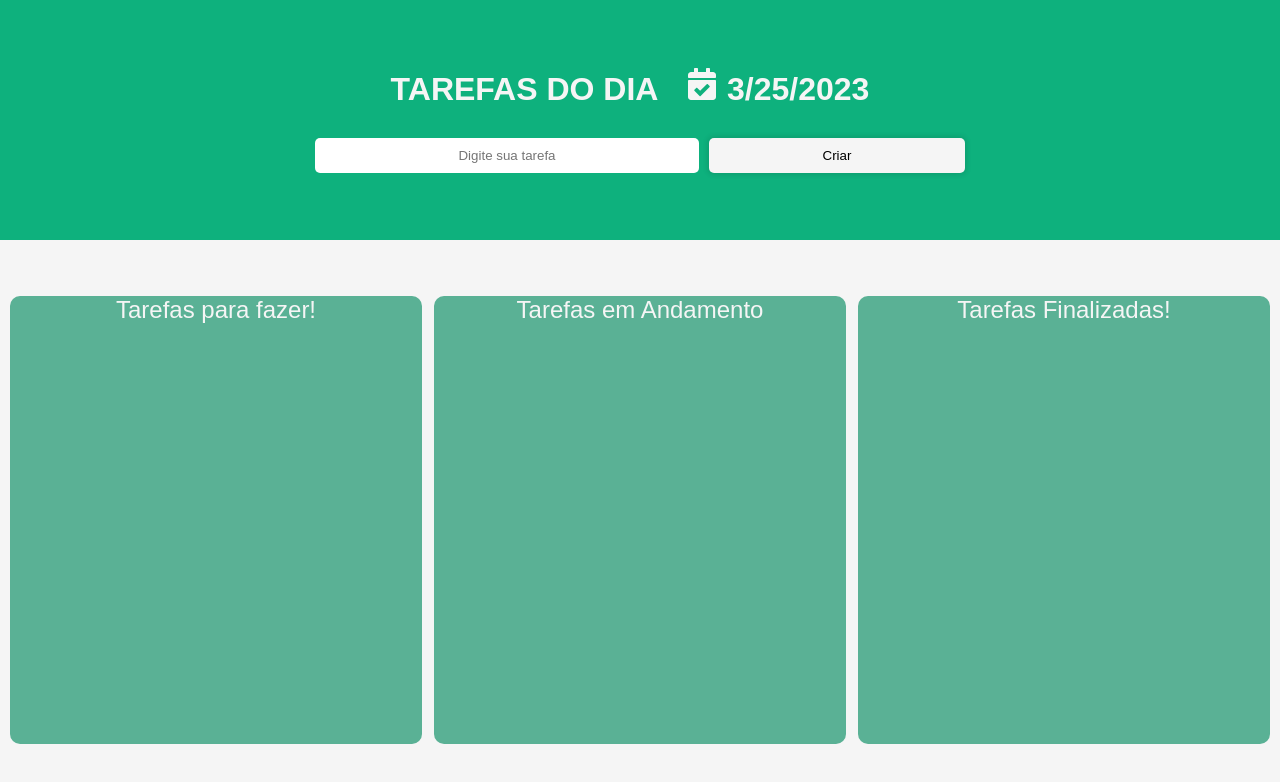
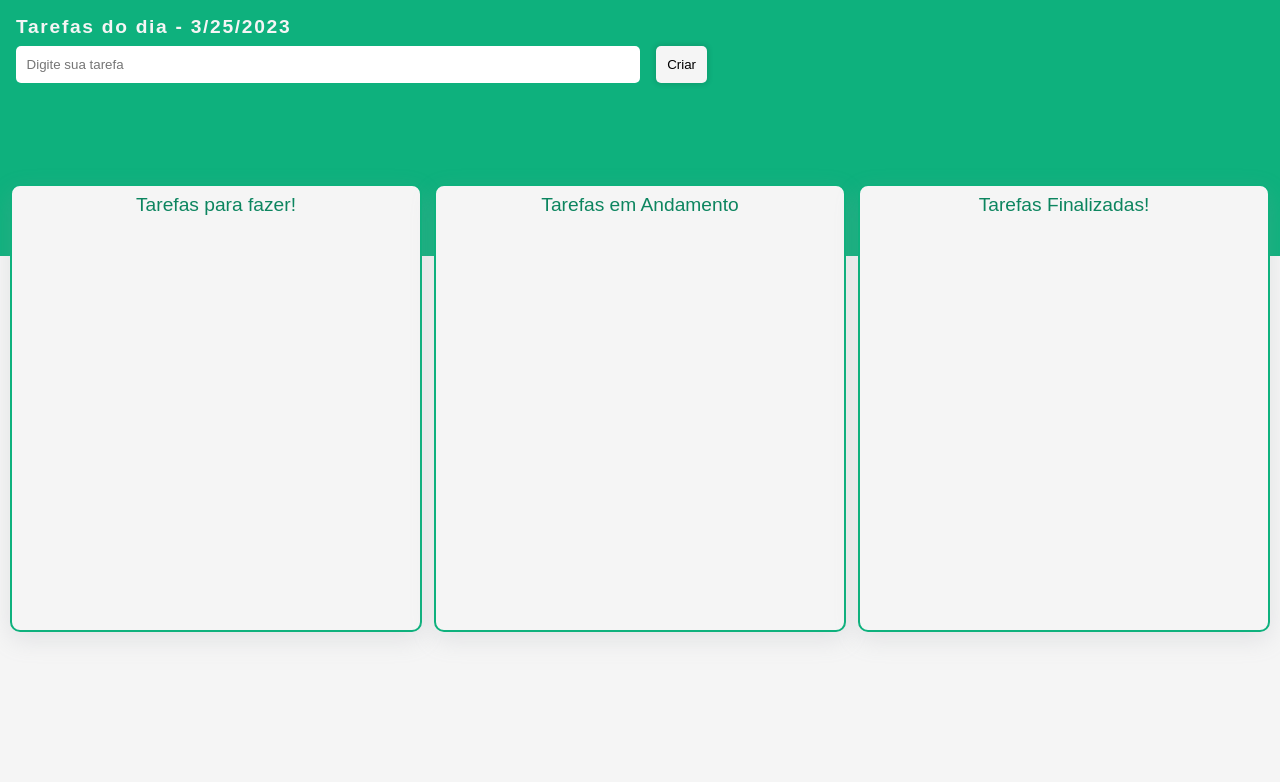
Before and after one commit to renatarko/minhas_tarefas_app, a React (Vite) app: page / in a window 1280 px wide. Shown: the top 782 px of the page. Built offline with nearby package versions, Linux system fonts and the light colour scheme; a web font is replaced by a local one.

Commit message:
refector code

```diff
--- a/src/Componentes/cards/cards.jsx
+++ b/src/Componentes/cards/cards.jsx
@@ -1,91 +1,88 @@
-import React,{  useState, useContext } from "react"
+import React, { useState, useContext } from "react";
 import { FaChevronRight } from "react-icons/fa";
-import { AiOutlineCloseCircle } from "react-icons/ai";
-import { TaskContext } from '../../context/TaskProvider'
-import "./style.css"
-
+import { AiOutlineClose } from "react-icons/ai";
+import { TaskContext } from "../../context/TaskProvider";
+import "./style.css";
 
 const storeRemoveTodo = (todo) => {
-    localStorage.setItem("todo", JSON.stringify(todo))
-}
+  localStorage.setItem("todo", JSON.stringify(todo));
+};
 
 const storeDoing = (doing) => {
-    localStorage.setItem("doing", JSON.stringify(doing))
-}
+  localStorage.setItem("doing", JSON.stringify(doing));
+};
 
 const storeRemoveDoing = (doing) => {
-  localStorage.setItem("doing", JSON.stringify(doing))
-}
+  localStorage.setItem("doing", JSON.stringify(doing));
+};
 
 const storeDone = (done) => {
-  localStorage.setItem("done", JSON.stringify(done))
-}
+  localStorage.setItem("done", JSON.stringify(done));
+};
 
 export const Cards = () => {
-
   const { newTask } = useContext(TaskContext);
 
-  const [todo, setTodo] = useState([])
-  const [doing, setDoing] = useState([])
-  const [done, setDone] = useState([])
+  const [todo, setTodo] = useState([]);
+  const [doing, setDoing] = useState([]);
+  const [done, setDone] = useState([]);
 
   React.useEffect(() => {
-    const _todo = JSON.parse(localStorage.getItem('todo'))
-    const _doing = JSON.parse(localStorage.getItem('doing'))
-    const _done = JSON.parse(localStorage.getItem('done'))
+    const _todo = JSON.parse(localStorage.getItem("todo"));
+    const _doing = JSON.parse(localStorage.getItem("doing"));
+    const _done = JSON.parse(localStorage.getItem("done"));
     if (_todo) {
-      setTodo(_todo)
+      setTodo(_todo);
     }
     if (_doing) {
-      setDoing(_doing)
+      setDoing(_doing);
     }
     if (_done) {
-      setDone(_done)
+      setDone(_done);
     }
-  },[])
+  }, []);
 
   React.useEffect(() => {
     if (newTask && newTask.trim() !== "") {
-      setTodo([...todo, newTask])
-      console.log(newTask)
-      localStorage.setItem("todo", JSON.stringify([...todo, newTask]))
+      setTodo([...todo, newTask]);
+      console.log(newTask);
+      localStorage.setItem("todo", JSON.stringify([...todo, newTask]));
     }
   }, [newTask]);
 
-
   const moveToDoing = (task) => {
-    let filteredMovedToDoing = todo.filter((item) => item !== task)
-    setTodo(filteredMovedToDoing)
-    setDoing([...doing, task])
-    storeRemoveTodo(filteredMovedToDoing)
-    storeDoing([...doing, task])
-  }
+    let filteredMovedToDoing = todo.filter((item) => item !== task);
+    setTodo(filteredMovedToDoing);
+    setDoing([...doing, task]);
+    storeRemoveTodo(filteredMovedToDoing);
+    storeDoing([...doing, task]);
+  };
 
   const moveToDone = (task) => {
-    let filteredMovedToDone = doing.filter((item) => item !== task)
-    setDoing(filteredMovedToDone)
-    setDone([...done, task])
-    storeRemoveDoing(filteredMovedToDone)
-    storeDone([...done, task])
-  }
+    let filteredMovedToDone = doing.filter((item) => item !== task);
+    setDoing(filteredMovedToDone);
+    setDone([...done, task]);
+    storeRemoveDoing(filteredMovedToDone);
+    storeDone([...done, task]);
+  };
 
   const deleteTaskToDo = (task) => {
-    let filteredTodo = todo.filter((item) => item !== task )
-    setTodo(filteredTodo)
-    localStorage.setItem("todo", JSON.stringify(filteredTodo))
-  }
+    let filteredTodo = todo.filter((item) => item !== task);
+    setTodo(filteredTodo);
+    localStorage.setItem("todo", JSON.stringify(filteredTodo));
+  };
 
   const deleteTaskDoing = (task) => {
-   let filteredDoing = doing.filter((item) => item !== task)
-    setDoing(filteredDoing)
-    localStorage.setItem("doing", JSON.stringify(filteredDoing))
-  }
+    let filteredDoing = doing.filter((item) => item !== task);
+    setDoing(filteredDoing);
+    localStorage.setItem("doing", JSON.stringify(filteredDoing));
+  };
 
   const deleteTaskDone = (task) => {
-    let filtedDone = done.filter((item) => item !== task )
-    setDone(filtedDone)
-    localStorage.setItem("done", JSON.stringify(filtedDone))
-  }
+    let filtedDone = done.filter((item) => item !== task);
+    setDone(filtedDone);
+    localStorage.setItem("done", JSON.stringify(filtedDone));
+  };
 
   return (
     <>
@@ -93,14 +90,21 @@ export const Cards = () => {
         <div className="box-title">
           <p className="p-title">Tarefas para fazer!</p>
           <div className="result">
-            {todo.map((task, index) =>
-          <div className="result-work" key={index}>{task}
+            {todo.map((task, index) => (
+              <div className="result-work" key={index}>
+                <span>{task}</span>
                 <div className="container-icons">
-              <FaChevronRight className="icon-arrow" onClick={() => moveToDoing(task)} />
-              <AiOutlineCloseCircle className="icon-close" onClick={() => deleteTaskToDo(task) } />
+                  <FaChevronRight
+                    className="icon-arrow"
+                    onClick={() => moveToDoing(task)}
+                  />
+                  <AiOutlineClose
+                    className="icon-close"
+                    onClick={() => deleteTaskToDo(task)}
+                  />
                 </div>
               </div>
-            )}
+            ))}
           </div>
         </div>
       </div>
@@ -108,28 +112,39 @@ export const Cards = () => {
       <div className="box-work">
         <div className="p-title">Tarefas em Andamento</div>
         <div className="result">
-          {doing.map((task, index) =>
-            <div className="result-work" key={index}>{task}
-              <div className="container-icons" >
-                <FaChevronRight className="icon-arrow" onClick={() => moveToDone(task)} />
-                <AiOutlineCloseCircle className="icon-close" onClick={() => deleteTaskDoing(task) } />
+          {doing.map((task, index) => (
+            <div className="result-work" key={index}>
+              <span>{task}</span>
+              <div className="container-icons">
+                <FaChevronRight
+                  className="icon-arrow"
+                  onClick={() => moveToDone(task)}
+                />
+                <AiOutlineClose
+                  className="icon-close"
+                  onClick={() => deleteTaskDoing(task)}
+                />
               </div>
             </div>
-          )}
+          ))}
         </div>
       </div>
       <div className="box-work">
         <p className="p-title">Tarefas Finalizadas!</p>
         <div className="result">
-        {done.map((task, index) =>
-        <div className="result-work" key={index}>{task}
-          <div className="container-icons" >
-            <AiOutlineCloseCircle className="icon-close" onClick={() => deleteTaskDone(task) } />
+          {done.map((task, index) => (
+            <div className="result-work" key={index}>
+              <span>{task}</span>
+              <div className="container-icons">
+                <AiOutlineClose
+                  className="icon-close"
+                  onClick={() => deleteTaskDone(task)}
+                />
               </div>
             </div>
-          )}
+          ))}
         </div>
       </div>
     </>
-  )
-}
+  );
+};
--- a/src/Componentes/cards/style.css
+++ b/src/Componentes/cards/style.css
@@ -1,22 +1,20 @@
 .box-work {
-  background-color: #5ab195;
+  background-color: #f5f5f5;
   width: 100%;
   height: 80%;
   border-radius: 10px;
   overflow-y: scroll;
+  padding: 0.5rem;
+  border: 2px solid #0eb17d;
+  box-shadow: rgba(149, 157, 165, 0.2) 0px 8px 24px;
 }
 
 .box-work::-webkit-scrollbar {
-  width: 8px;
-}
-
-.box-work::-webkit-scrollbar-track {
-  background: #7bcfb4;
-  border-radius: 10px;
+  width: 5px;
 }
 
 .box-work::-webkit-scrollbar-thumb {
-  background: #d3efe6;
+  background: #b5f0dd;
   border-radius: 10px;
 }
 
@@ -26,8 +24,8 @@
 }
 
 .p-title {
-  color: #f5f5f5;
-  font-size: 1.5rem;
+  color: #0c855f;
+  font-size: 1.2rem;
   text-align: center;
 }
 
@@ -41,12 +39,21 @@
 }
 
 .result-work {
-  background-color: #f5f5f5;
+  background-color: #0eb17d;
   border-radius: 5px;
-  font-size: 1.1rem;
+  font-size: 0.9rem;
   padding: 8px;
   display: flex;
   justify-content: space-between;
+  align-items: center;
+}
+
+.result-work:hover {
+  transform: scale(1.01);
+}
+
+span {
+  color: #f0f0f0;
 }
 
 .container-icons {
@@ -56,9 +63,10 @@
 }
 
 .icon-arrow {
-  color: #5ab195;
+  color: #f7f7f7;
   cursor: pointer;
   transition: all 0.2s;
+  font-size: 1rem;
 }
 
 .icon-arrow:hover {
@@ -66,9 +74,10 @@
 }
 
 .icon-close {
-  color: rgb(156, 33, 33);
+  color: rgb(248, 245, 245);
   cursor: pointer;
   transition: all 0.2s;
+  font-size: 1.1rem;
 }
 
 .icon-close:hover {
--- a/src/Componentes/header/header.jsx
+++ b/src/Componentes/header/header.jsx
@@ -1,34 +1,37 @@
-import React from 'react'
-import { TaskContext } from '../../context/TaskProvider'
-import { Time } from "./time"
-import "./style.css"
+import React from "react";
+import { TaskContext } from "../../context/TaskProvider";
+import { Time } from "./time";
+import "./style.css";
 
 export const Header = () => {
-
-  const [task, setTask] = React.useState("")
+  const [task, setTask] = React.useState("");
 
   const { createTask } = React.useContext(TaskContext);
 
   const handleClick = () => {
-    createTask(task)
-    setTask("")
-  }
+    createTask(task);
+    setTask("");
+  };
 
   return (
     <>
       <div className="header-title">
-        <h1 className="title">Tarefas do dia <Time /> </h1>
-      <div className="header-input">
-        <input
-          className="input-add"
-          type="text" value={task}
-          placeholder="Digite sua tarefa"
-          onChange={(e) => setTask(e.target.value)} />
-        <button
-          className="button-add"
-          onClick={handleClick}>Criar</button>
+        <h1 className="title">
+          Tarefas do dia - <Time />
+        </h1>
+        <div className="header-input">
+          <input
+            className="input-add"
+            type="text"
+            value={task}
+            placeholder="Digite sua tarefa"
+            onChange={(e) => setTask(e.target.value)}
+          />
+          <button className="button-add" onClick={handleClick}>
+            Criar
+          </button>
         </div>
       </div>
     </>
-  )
-}
+  );
+};
--- a/src/Componentes/header/style.css
+++ b/src/Componentes/header/style.css
@@ -1,40 +1,42 @@
 .header-title {
   width: 100%;
-  height: 30%;
+  height: 16rem;
   background-color: #0eb17d;
   display: flex;
   flex-direction: column;
-  justify-content: center;
-  align-items: center;
-  gap: 30px;
+  justify-content: start;
+  align-items: start;
+  padding: 1rem;
+  gap: 0.5rem;
 }
 
 .title {
   color: #f5f5f5;
-  text-transform: uppercase;
-  text-align: center;
+  font-size: 1.2rem;
+  letter-spacing: 1.7px;
 }
 
 .header-input {
+  display: flex;
   width: 100%;
-  display: inline-flex;
-  justify-content: center;
-  gap: 10px;
+  gap: 1rem;
 }
 
 .input-add {
-  width: 30%;
-  padding: 10px;
+  width: 50%;
+  padding: 0.6rem;
   border-radius: 5px;
-  border: none;
-  text-align: center;
+  border: 1px solid transparent;
   outline: none;
   font-family: "Mochiy Pop One", sans-serif;
 }
 
+.input-add:focus {
+  border-color: #0b9468;
+}
+
 .button-add {
-  width: 20%;
-  padding: 8px;
+  padding: 0.7rem;
   border-radius: 5px;
   border: none;
   background-color: #f5f5f5;
@@ -45,6 +47,5 @@
 }
 
 .button-add:hover {
-  color: #0eb17d;
-  transform: perspective(1px) scale(1.05);
+  transform: scale(1.02);
 }
--- a/src/Componentes/header/style_time.css
+++ b/src/Componentes/header/style_time.css
@@ -1,4 +1,4 @@
 .time {
   color: #f5f5f5;
-  margin: 20px;
+  /* margin: 20px; */
 }
--- a/src/Componentes/header/time.jsx
+++ b/src/Componentes/header/time.jsx
@@ -1,17 +1,13 @@
-import React from "react"
-import { FaCalendarCheck } from "react-icons/fa";
-import "./style_time.css"
+import React from "react";
+import "./style_time.css";
 
 export function Time() {
-
   let dateString = new Date().toLocaleDateString();
   let formattedString = dateString.replace(", ", " - ");
 
   return (
     <>
-    <span className="time"><FaCalendarCheck /> {formattedString}</span>
-
+      <span className="time"> {formattedString}</span>
     </>
-
-  )
+  );
 }
--- a/src/style.css
+++ b/src/style.css
@@ -23,4 +23,6 @@ body {
   justify-items: center;
   gap: 12px;
   padding: 0px 10px;
+  position: absolute;
+  top: 8rem;
 }
```
Lines whose indentation alone changed are shown as unchanged.
